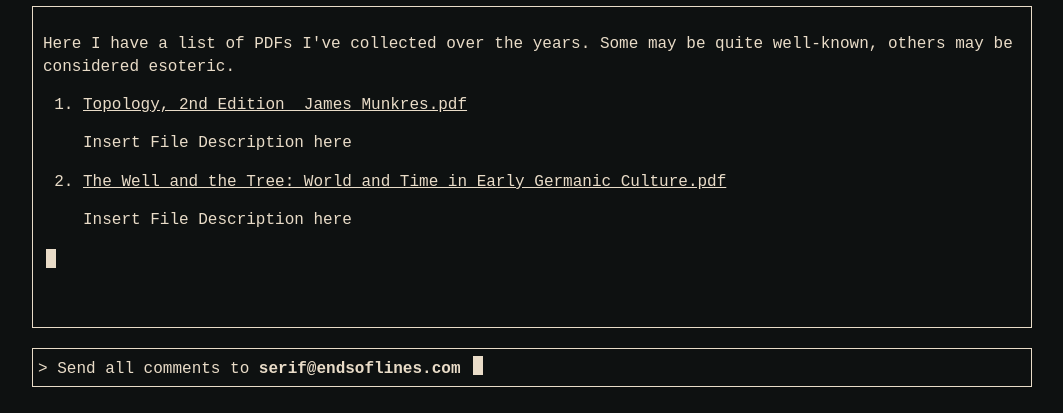
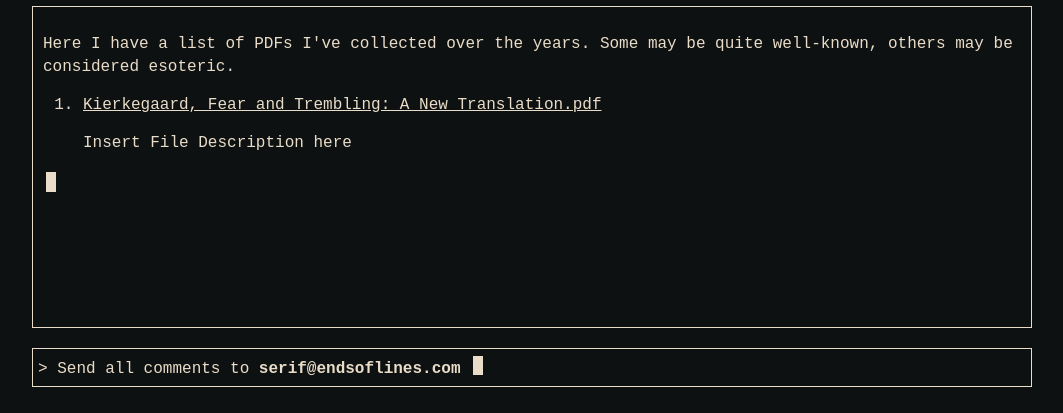
Before and after one commit to Serif-7/Serif-7.github.io, a plain HTML site: page pdfs.html in a window 1280 px wide. Shown: the part 149-562 px from the top of the page, without its empty margins (108-1171 px from the left). Drawn offline with Linux system fonts and the light colour scheme; a small style sheet from the web is missing.

Commit message:
removed unread pdfs and added fear and trembling

```diff
--- a/pdfs.html
+++ b/pdfs.html
@@ -37,16 +37,8 @@
     <div class="pdf-list">
      <ol>
       <li>
-       <a download="" href="pdfs/Topology, 2nd Edition_ James Munkres.pdf">
-        Topology, 2nd Edition_ James Munkres.pdf
-       </a>
-       <p>
-        Insert File Description here
-       </p>
-      </li>
-      <li>
-       <a download="" href="pdfs/The Well and the Tree: World and Time in Early Germanic Culture.pdf">
-        The Well and the Tree: World and Time in Early Germanic Culture.pdf
+       <a download="" href="pdfs/Kierkegaard, Fear and Trembling: A New Translation.pdf">
+        Kierkegaard, Fear and Trembling: A New Translation.pdf
        </a>
        <p>
         Insert File Description here
```
Also changed, not shown: 2 other files.
